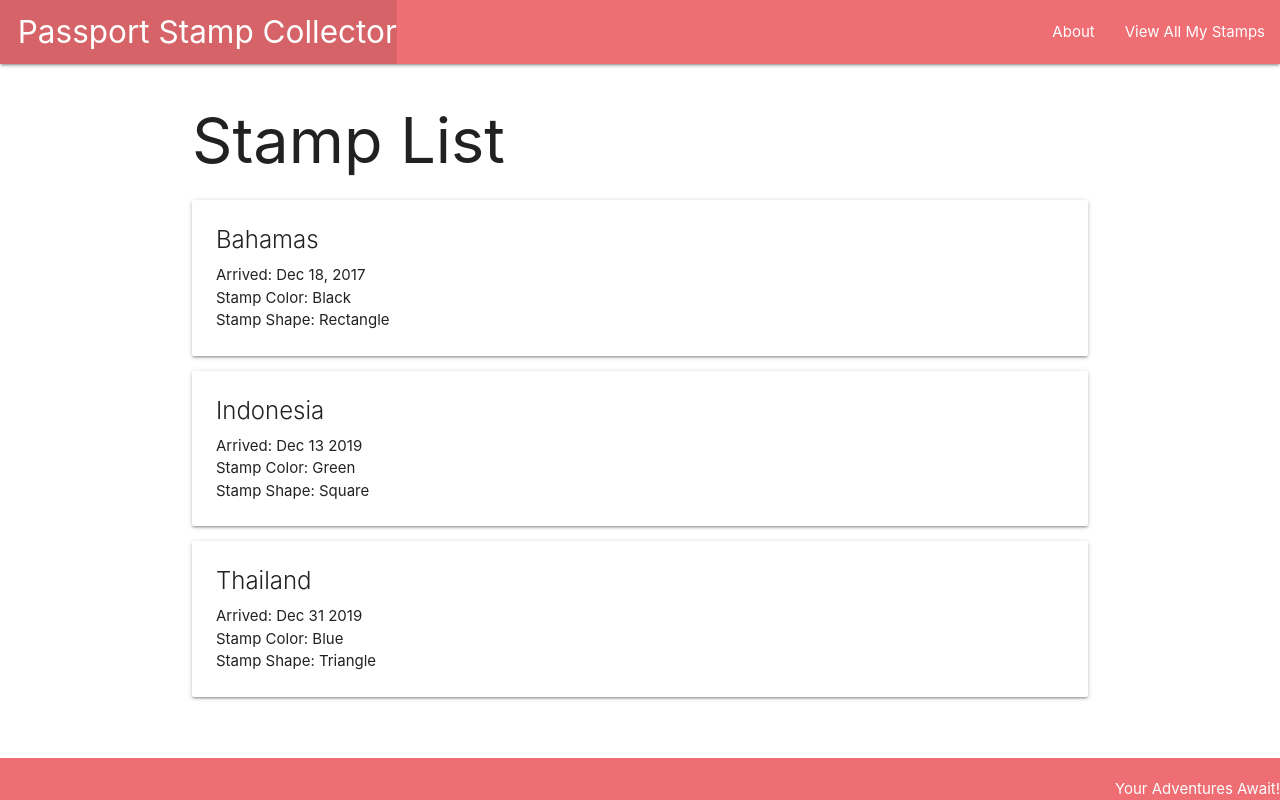
After one commit to pksc350/passportcollector, a Django app: page /stamps/ in a window 1280 px wide. The commit adds this page. Run offline with Django 3.2, Linux system fonts and the light colour scheme.

Commit message:
Stamps rendering on page

```diff
--- /dev/null
+++ b/main_app/stamp_class.py
@@ -0,0 +1,12 @@
+class Stamp:
+  def __init__(self, country, date, color, shape):
+    self.country = country
+    self.date = date
+    self.color = color
+    self.shape = shape
+
+stamps = [
+  Stamp('Bahamas', 'Dec 18, 2017', 'Black', 'Rectangle'),
+  Stamp('Indonesia', 'Dec 13 2019', 'Green', 'Square'),
+  Stamp('Thailand', 'Dec 31 2019', 'Blue', 'Triangle')
+]
--- a/main_app/templates/base.html
+++ b/main_app/templates/base.html
@@ -29,6 +29,7 @@
           </ul>
           <ul class="right">
             <li><a href="/about">About</a></li>
+            <li><a href="/stamps">View All My Stamps</a></li>
           </ul>
         </div>
       </nav>
--- /dev/null
+++ b/main_app/templates/stamps/index.html
@@ -0,0 +1,14 @@
+{% extends 'base.html' %} {% block content %}
+
+<h1>Stamp List</h1>
+
+{% for stamp in stamps %}
+<div class="card">
+  <div class="card-content">
+    <span class="card-title">{{ stamp.country }}</span>
+    <p>Arrived: {{ stamp.date }}</p>
+    <p>Stamp Color: {{ stamp.color }}</p>
+    <p>Stamp Shape: {{ stamp.shape }}</p>
+  </div>
+</div>
+{% endfor %} {% endblock %}
--- a/main_app/urls.py
+++ b/main_app/urls.py
@@ -4,4 +4,5 @@ from . import views
 urlpatterns = [
     path('', views.home, name='home'),
     path('about/', views.about, name='about'),
+    path('stamps/', views.stamps_index, name='index'),
 ]
--- a/main_app/views.py
+++ b/main_app/views.py
@@ -1,4 +1,5 @@
 from django.shortcuts import render
+from .stamp_class import stamps
 
 # Create your views here.
 from django.http import HttpResponse
@@ -9,3 +10,6 @@ def home(request):
 
 def about(request):
     return render(request, 'about.html')
+
+def stamps_index(request):
+    return render(request, 'stamps/index.html', {'stamps': stamps})
```
